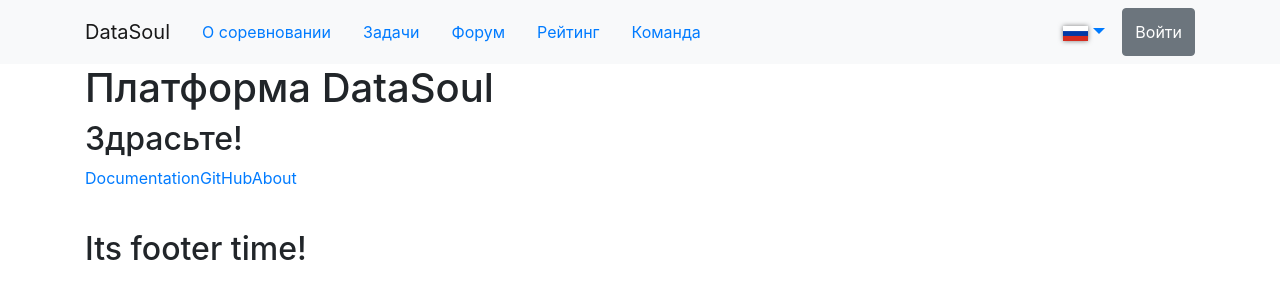
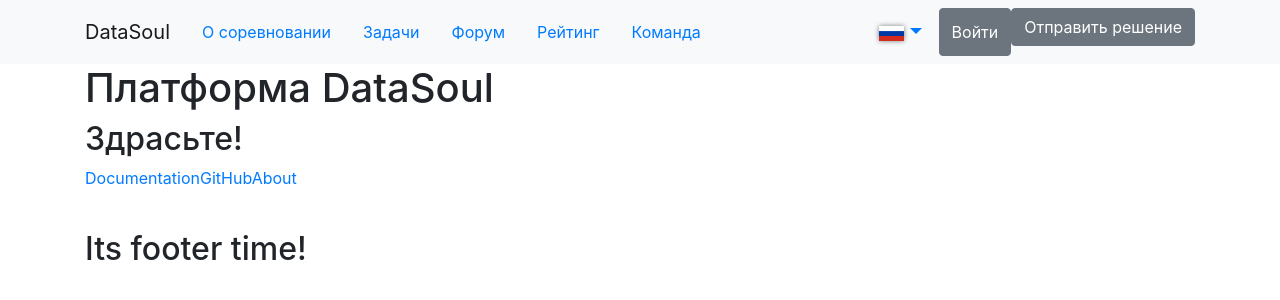
Before and after one commit to sylvan008/platfotm-ds, a Nuxt app: page / in a window 1280 px wide. Shown: the top 300 px of the page. Built offline with nearby package versions, Linux system fonts and the light colour scheme.

Commit message:
Modal's btns were moved into it's components

```diff
--- a/components/DsJoinModal.vue
+++ b/components/DsJoinModal.vue
@@ -1,4 +1,10 @@
 <template>
+  <div>
+    <b-btn
+      v-b-modal="'join-modal'">
+      {{ $t('btns.join') }}
+    </b-btn>
+
     <b-modal
       :id="idModal"
       hide-footer
@@ -17,6 +23,8 @@
         </template>
       </b-form>
     </b-modal>
+  </div>
+
 </template>
 
 <script>
--- a/components/dsNavbar.vue
+++ b/components/dsNavbar.vue
@@ -50,19 +50,17 @@
             {{ $t('btns.login') }}
           </b-btn>
 
-          <b-btn
-            v-b-modal="'join-modal'"
-            v-if="isLogin">
-            {{ $t('btns.join') }}
-          </b-btn>
-
           <ds-modal-login v-show="!isLogin"/>
           <ds-profile-modal v-if="isLogin"/>
+
           <ds-join-modal
             v-if="isLogin && $store.state.user.status === 'success'"
             :input-values="joinProfile"
             :form-fields="joinForm"
             id-modal="join-modal"/>
+
+          <ds-submit-modal
+            id-modal="submit-modal"/>
 
         </b-navbar-nav>
       </b-collapse>
@@ -79,6 +77,7 @@
   import DsModalLogin from './dsModalLogin';
   import DsProfileModal from './dsProfileModal';
   import DsJoinModal from './DsJoinModal';
+  import DsSubmitModal from './DsSubmitModal';
 
   export default {
     name: "DsNavbar",
@@ -87,7 +86,8 @@
       'ds-user-dd': DsUserDd,
       'ds-modal-login': DsModalLogin,
       'ds-profile-modal': DsProfileModal,
-      'ds-join-modal': DsJoinModal
+      'ds-join-modal': DsJoinModal,
+      'ds-submit-modal': DsSubmitModal
     },
     data() {
       return {
```
Lines whose indentation alone changed are shown as unchanged.
